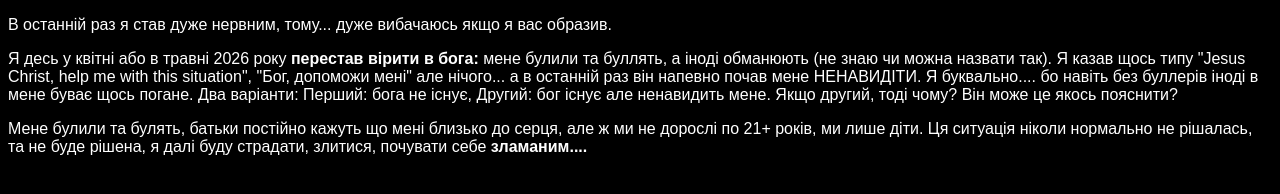
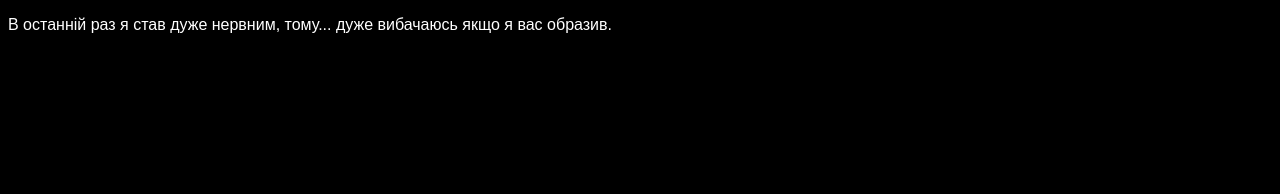
Before and after one commit to vanvani41/vanvani41.github.io, a plain HTML site: page what-happened-to-me.html in a window 1280 px wide. Drawn offline with Linux system fonts and the light colour scheme.

Commit message:
Update what-happened-to-me.html

```diff
--- a/what-happened-to-me.html
+++ b/what-happened-to-me.html
@@ -13,7 +13,5 @@
 </head>
 <body>
   <p>В останній раз я став дуже нервним, тому... дуже вибачаюсь якщо я вас образив.</p>
-  <p>Я десь у квітні або в травні 2026 року <b>перестав вірити в бога:</b> мене булили та буллять, а іноді обманюють (не знаю чи можна назвати так). Я казав щось типу "Jesus Christ, help me with this situation", "Бог, допоможи мені" але нічого... а в останній раз він напевно почав мене <bold>НЕНАВИДІТИ</bold>. Я буквально.... бо навіть без буллерів іноді в мене буває щось погане. Два варіанти: Перший: бога не існує, Другий: бог існує але ненавидить мене. Якщо другий, тоді чому? Він може це якось пояснити?</p>
-  <p>Мене булили та булять, батьки постійно кажуть що мені близько до серця, але ж ми не дорослі по 21+ років, ми лише діти. Ця ситуація ніколи нормально не рішалась, та не буде рішена, я далі буду страдати, злитися, почувати себе <b>зламаним....</b></p>
 </body>
 </html>
```
